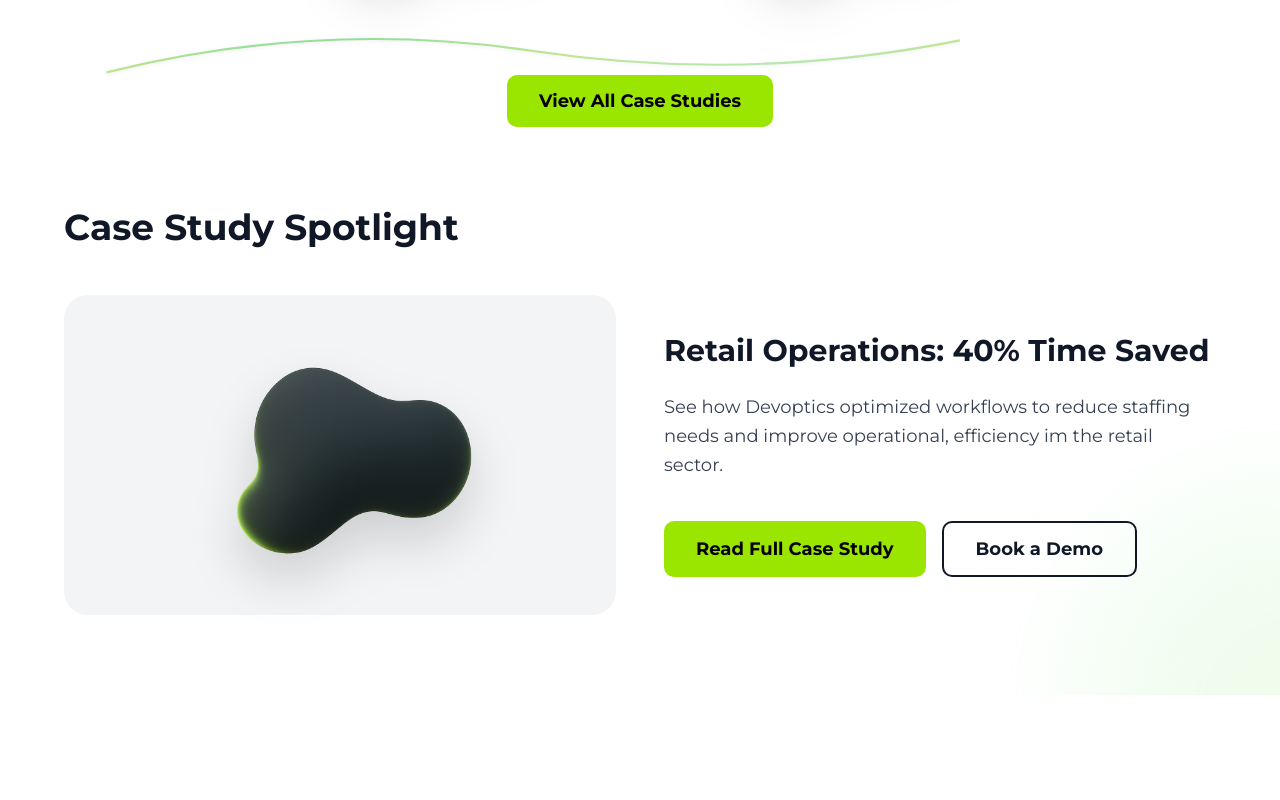
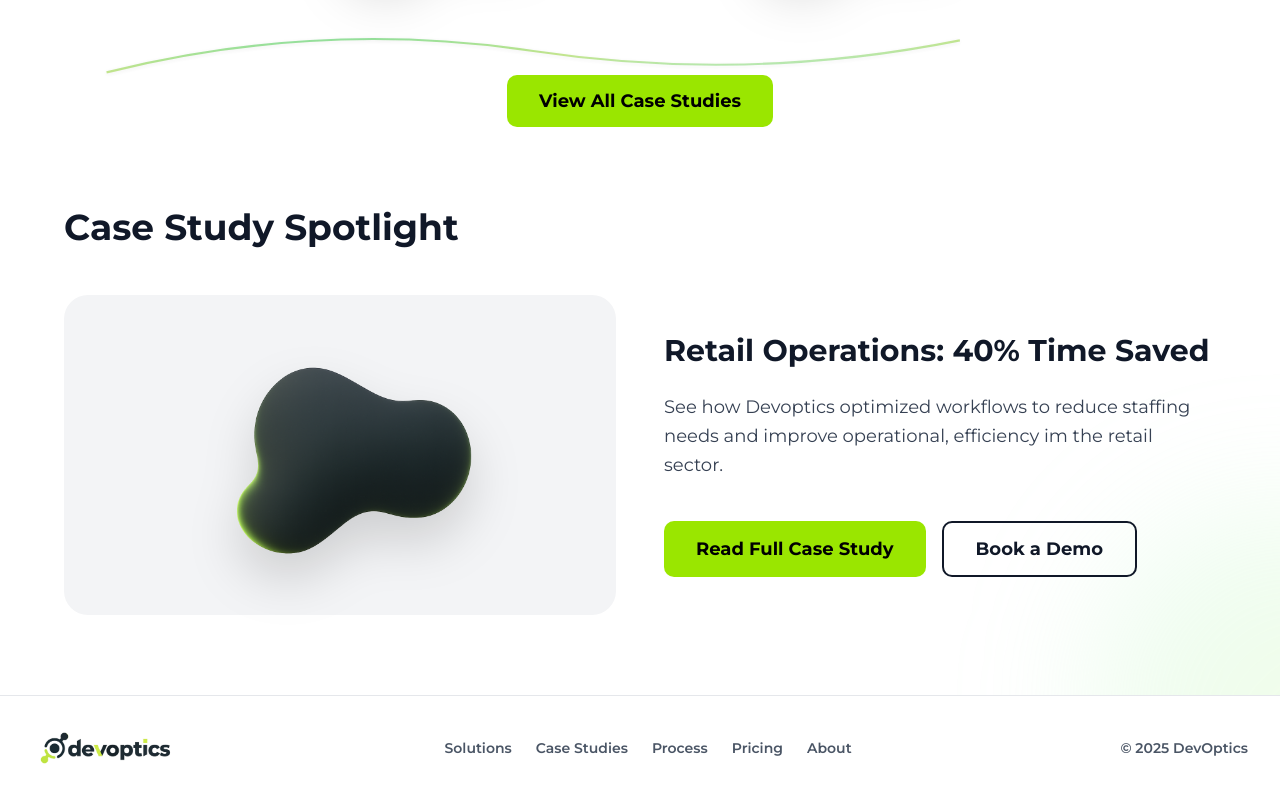
Before and after one commit to Nicola31082005/devoptics, a React (Vite) app: page / in a window 1280 px wide. Shown: the part 5382-6182 px from the top of the page. Before the commit the page ends 6077 px from the top, so only its background shows below. Built offline with nearby package versions, Linux system fonts and the light colour scheme.

Commit message:
Create Footer

```diff
--- a/src/App.jsx
+++ b/src/App.jsx
@@ -6,6 +6,7 @@ import ResultsAutomation from './components/ResultsAutomation'
 import WhatIsDifferent from './components/WhatIsDifferent'
 import CaseStudies from './components/CaseStudies'
 import CanvasBlobs from './components/CanvasBlobs'
+import Footer from './components/Footer'
 
 function App() {
   return (
@@ -19,6 +20,7 @@ function App() {
         <Solutions />
         <WhatIsDifferent />
         <CaseStudies />
+        <Footer />
       </div>
     </div>
   )
--- /dev/null
+++ b/src/components/Footer.jsx
@@ -0,0 +1,46 @@
+import logo from '../assets/devoptics-logo.png'
+
+function Footer() {
+  return (
+    <footer className="relative z-10 bg-white text-gray-900 py-8 border-t border-gray-200">
+      <div className="max-w-7xl mx-auto px-4 sm:px-6 lg:px-8">
+        <div className="flex flex-col md:flex-row justify-between items-center gap-6">
+          {/* Logo */}
+          <div>
+            <img
+              src={logo}
+              alt="DevOptics Logo"
+              className="h-10"
+            />
+          </div>
+
+          {/* Links */}
+          <div className="flex flex-wrap justify-center gap-6 text-sm">
+            <a href="#solutions" className="text-gray-600 hover:text-gray-900 transition-colors font-semibold">
+              Solutions
+            </a>
+            <a href="#case-studies" className="text-gray-600 hover:text-gray-900 transition-colors font-semibold">
+              Case Studies
+            </a>
+            <a href="#process" className="text-gray-600 hover:text-gray-900 transition-colors font-semibold">
+              Process
+            </a>
+            <a href="#pricing" className="text-gray-600 hover:text-gray-900 transition-colors font-semibold">
+              Pricing
+            </a>
+            <a href="#about" className="text-gray-600 hover:text-gray-900 transition-colors font-semibold">
+              About
+            </a>
+          </div>
+
+          {/* Copyright */}
+          <div className="text-gray-600 text-sm font-semibold">
+            © {new Date().getFullYear()} DevOptics
+          </div>
+        </div>
+      </div>
+    </footer>
+  )
+}
+
+export default Footer
```
